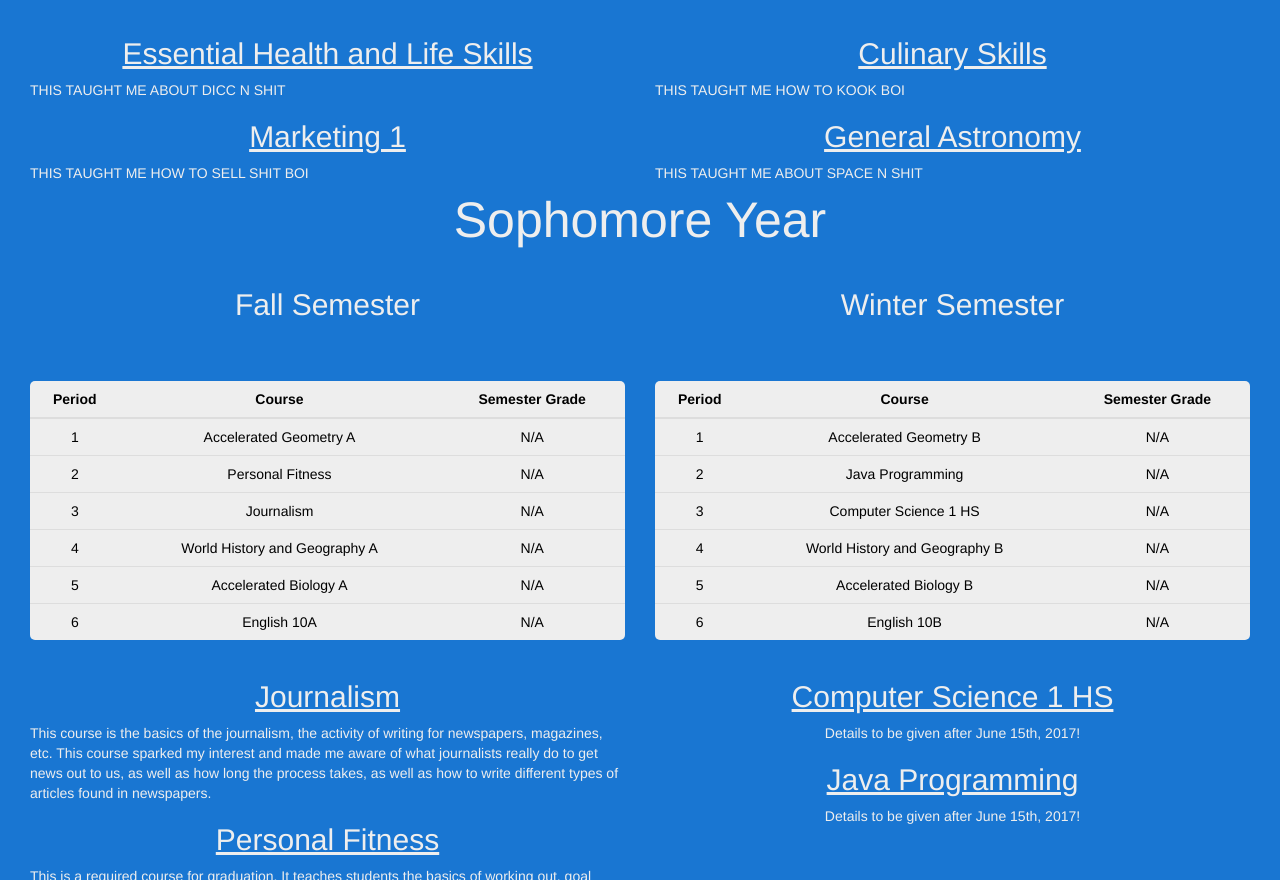
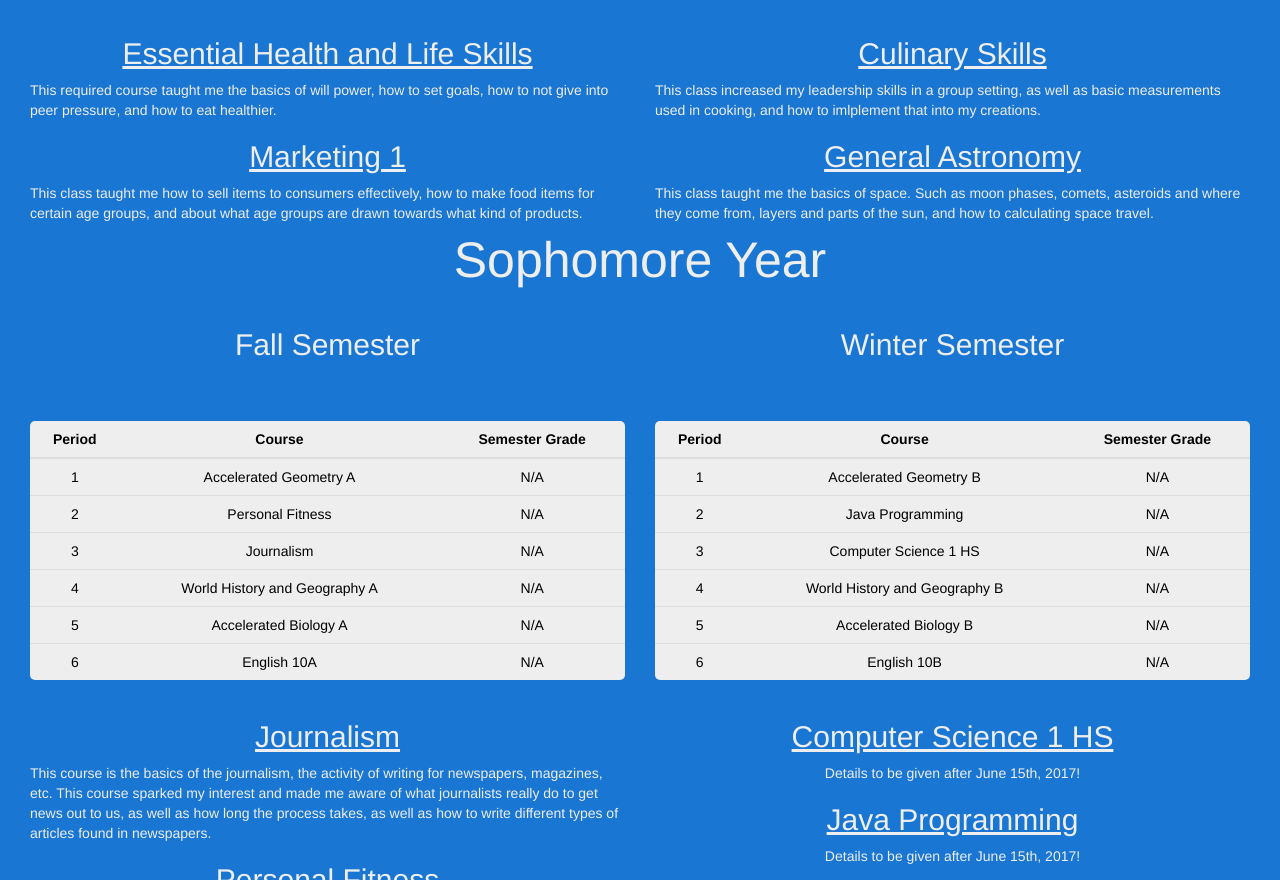
Before and after one commit to CamWowza/camwowza.github.io, a plain HTML site: page Experience-Education.html in a window 1280 px wide. Shown: the part 3346-4226 px from the top of the page. Drawn offline with nearby package versions, Linux system fonts and the light colour scheme; some icons are missing.

Commit message:
WHOOPS
FORGOT TO CHANGE PLACEHOLDER TEXT ::D

```diff
--- a/Experience-Education.html
+++ b/Experience-Education.html
@@ -270,15 +270,17 @@
 			</div>
 			<div class="container col-sm-6">
 				<h2 id="Elective9" style="text-align:center"><u>Essential Health and Life Skills</u></h2>
-				<p id="Elective9">THIS TAUGHT ME ABOUT DICC N SHIT</p>
+				<p id="Elective9">This required course taught me the basics of will power, how to set goals, how to not give into
+				peer pressure, and how to eat healthier.</p>
 				<h2 id="Elective9" style="text-align:center"><u>Marketing 1</u></h2>
-				<p id="Elective9">THIS TAUGHT ME HOW TO SELL SHIT BOI</p>
+				<p id="Elective9">This class taught me how to sell items to consumers effectively, how to make food items for certain age groups, and about what age groups are drawn towards what kind of
+				products.</p>
 			</div>
 			<div class="container col-sm-6">
 				<h2 id="Elective9" style="text-align:center"><u>Culinary Skills</u></h2>
-				<p id="Elective9">THIS TAUGHT ME HOW TO KOOK BOI</p>
+				<p id="Elective9">This class increased my leadership skills in a group setting, as well as basic measurements used in cooking, and how to imlplement that into my creations. </p>
 				<h2 id="Elective9" style="text-align:center"><u>General Astronomy</u></h2>
-				<p id="Elective9">THIS TAUGHT ME ABOUT SPACE N SHIT</p>
+				<p id="Elective9">This class taught me the basics of space. Such as moon phases, comets, asteroids and where they come from, layers and parts of the sun, and how to calculating space travel.</p>
 			</div>
 			<h1 id="SophomoreYear">Sophomore Year</h1>
 			<div class="container col-sm-6 text-center">
```
